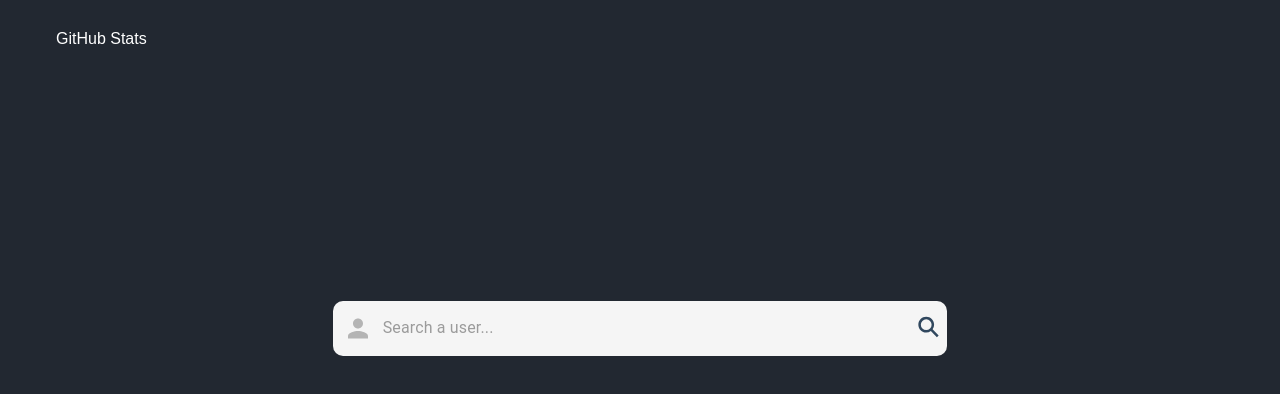
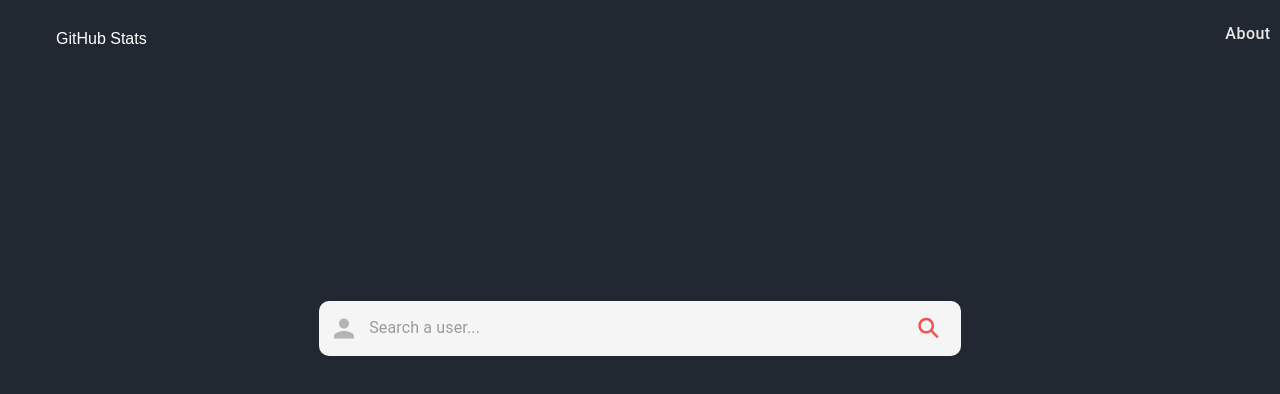
Before and after one commit to X5GuilhermeBR/GitHubStats, a Next.js app: page / in a window 1280 px wide. Shown: the top 394 px of the page. Built offline with nearby package versions, Linux system fonts and the light colour scheme.

Commit message:
add button in NavBar and SearchBar

```diff
--- a/components/NavBar/index.js
+++ b/components/NavBar/index.js
@@ -1,5 +1,6 @@
 import React from 'react'
-import { Menu } from './styles'
+import { Menu, Button } from './styles'
+
 const NavBar = () => {
     return (
         <div>
@@ -8,6 +9,11 @@ const NavBar = () => {
                     <li>
                         <a>GitHub Stats</a>
                     </li>
+                    <li>
+                        <Button className="navButton">
+                            About
+                        </Button>
+                    </li>
                 </ul>
             </Menu>
         </div>
--- a/components/NavBar/styles.js
+++ b/components/NavBar/styles.js
@@ -1,4 +1,5 @@
 import styled from 'styled-components'
+import { Button as NewButton } from '@material-ui/core'
 
 export const Menu = styled.div`
     ul {
@@ -7,6 +8,8 @@ export const Menu = styled.div`
         background-color: #222831;
         font-family: Arial, Helvetica, sans-serif;
         font-size: 16px;
+        display: flex;
+        justify-content: space-between;
     }
 
     li {
@@ -25,3 +28,15 @@ export const Menu = styled.div`
         }
     }
 `
+
+export const Button = styled(NewButton)`
+    &.navButton {
+        color: #E8E8E8;
+        text-transform: none;
+        padding: 4px 8px;
+        font-size: 16px;
+        &:hover {
+            background-color: #2F3846
+        }
+    }
+`
--- a/components/SearchBar/index.js
+++ b/components/SearchBar/index.js
@@ -1,5 +1,5 @@
 import React from 'react'
-import { Input, Div, MdPerson, IoSearchSharp } from './styles'
+import { Input, Button, Div, MdPerson, IoSearchSharp } from './styles'
 
 const SearchBar = () => {
     return (
@@ -9,9 +9,9 @@ const SearchBar = () => {
                 placeholder="Search a user..."
                 disableUnderline={true}
             ></Input>
-            <button>
+            <Button className="search-icon">
                 <IoSearchSharp />
-            </button>
+            </Button>
         </Div>
     )
 }
--- a/components/SearchBar/styles.js
+++ b/components/SearchBar/styles.js
@@ -1,5 +1,5 @@
 import styled from 'styled-components'
-import { Input as NewInput } from '@material-ui/core'
+import { Input as NewInput, Button as NewButton } from '@material-ui/core'
 import { MdPerson as CustomMdPerson } from 'react-icons/md'
 import { IoSearchSharp as CustomIoSearchSharp } from 'react-icons/io5'
 
@@ -32,6 +32,20 @@ export const Input = styled(NewInput)`
     width: 42%;
 `
 
+export const Button = styled(NewButton)`
+    &.search-icon {
+        border: none;
+        background-color: whitesmoke;
+        border-radius: 0px 10px 10px 0px;
+        max-height: 55px;
+        max-width: 55px;
+        padding: 10px;
+        &:hover {
+            background-color: #b4b4b4;
+        }
+    }
+`
+
 export const MdPerson = styled(CustomMdPerson)`
     color: #b4b4b4;
     background-color: whitesmoke;
@@ -43,7 +57,7 @@ export const MdPerson = styled(CustomMdPerson)`
 
 export const IoSearchSharp = styled(CustomIoSearchSharp)`
     background-color: transparent;
-    color: #30475e;
+    color: #f05454;
     width: 25px;
     height: 50px;
 `
```
